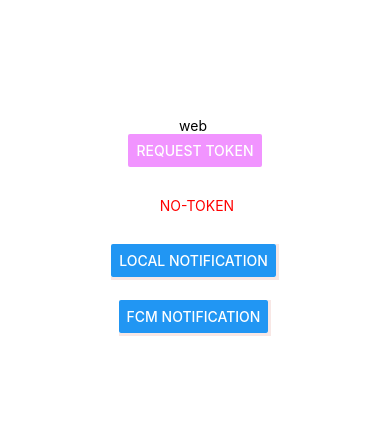
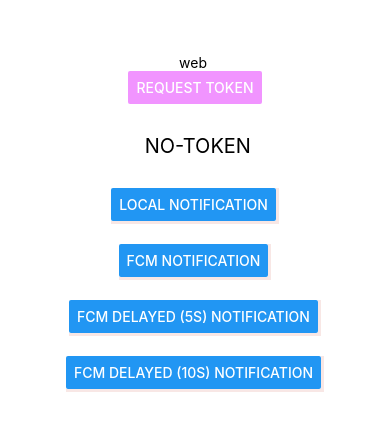
Before and after one commit to kaminskypavel/react-native-ts-playground, a React Native app: screen / in a window 390 px wide. Shown: the part 147-578 px from the top of the page. Built offline with nearby package versions, Linux system fonts and the light colour scheme.

Commit message:
feat(functions): fix functions timeoutss

```diff
--- a/App.tsx
+++ b/App.tsx
@@ -18,7 +18,8 @@
 
 
 const DebugText = styled.Text({
-    color: 'red',
+    color: 'black',
+    fontSize: 20,
     padding: 30
 });
 
@@ -79,7 +80,7 @@
 
 export default function App() {
     const [token, setToken] = useState("NO-TOKEN");
-    const [functionResult, setFunctionResult] = useState("");
+    const [functionResult, setFunctionResult] = useState(null);
 
     const addTokenToFireStore = async (token: string) => {
         await firestore()
@@ -111,12 +112,32 @@
             </RequestButtonView>
             <RequestButtonView>
                 <RequestButton title={"FCM Notification"} onPress={async () => {
-                    const success = await functions().httpsCallable('pushToTest')({
-                        timeout: 0
+                    setFunctionResult("sending...");
+                    const {data: fcmResult} = await functions().httpsCallable('pushToTest')({
+                        timeout: 0,
                     });
-
-                    setFunctionResult(success.data);
-                    await onMessageReceived({data: {some: "data"}})
+                    console.log(fcmResult);
+                    setFunctionResult(JSON.stringify(fcmResult));
+                }}/>
+            </RequestButtonView>
+            <RequestButtonView>
+                <RequestButton title={"FCM Delayed (5s) Notification"} onPress={async () => {
+                    setFunctionResult("sending...");
+                    const {data: fcmResult} = await functions().httpsCallable('pushToTest')({
+                        timeout: 5,
+                    });
+                    console.log(fcmResult);
+                    setFunctionResult(JSON.stringify(fcmResult));
+                }}/>
+            </RequestButtonView>
+            <RequestButtonView>
+                <RequestButton title={"FCM Delayed (10s) Notification"} onPress={async () => {
+                    setFunctionResult("sending...");
+                    const {data: fcmResult} = await functions().httpsCallable('pushToTest')({
+                        timeout: 10,
+                    });
+                    console.log(fcmResult);
+                    setFunctionResult(JSON.stringify(fcmResult));
                 }}/>
             </RequestButtonView>
             <DebugText> {functionResult}</DebugText>
```
Also changed, not shown: 1 other file (tests, documents, lock files or other folders).
